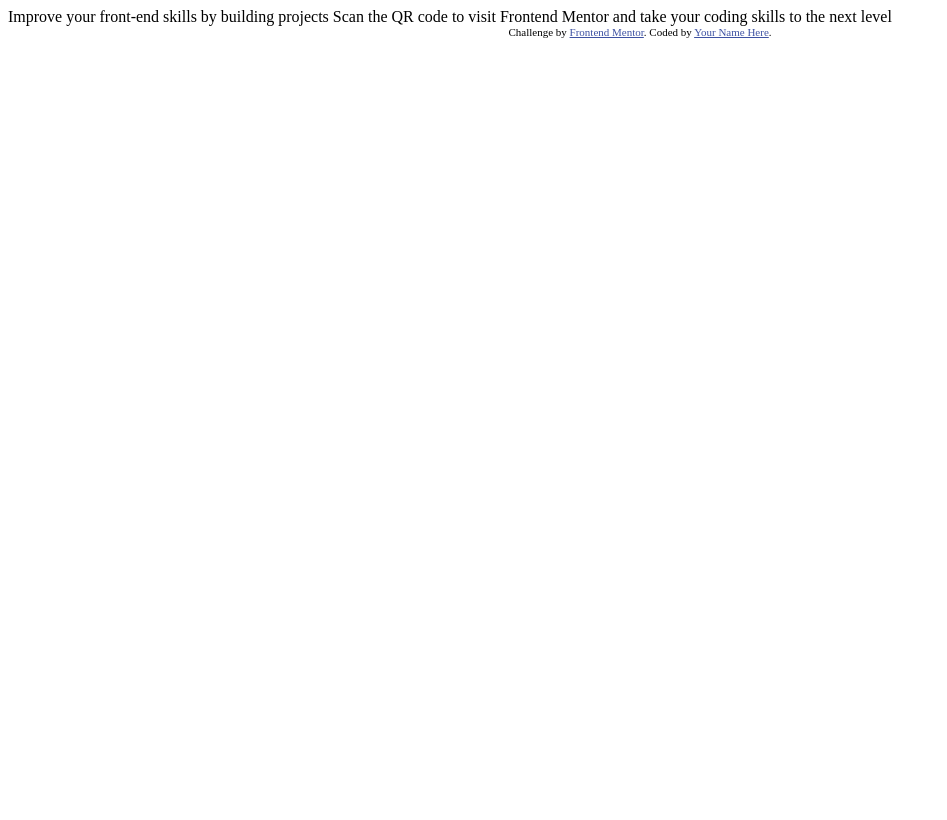
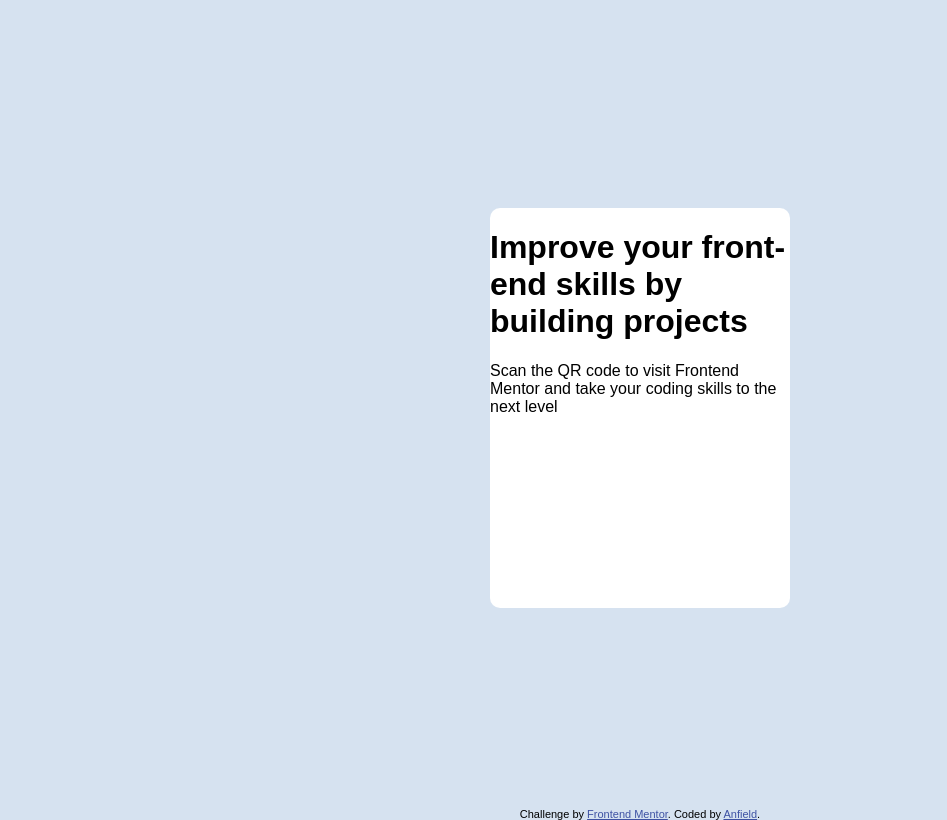
Before and after one commit to Anfield-Lam/front-end-mentor-qr-code-website, a plain HTML site: page index.html in a window 1280 px wide. Shown: the whole page, without its empty margins (0-947 px from the left). Drawn offline with Linux system fonts and the light colour scheme.

Commit message:
background color and center container

```diff
--- a/index.html
+++ b/index.html
@@ -12,17 +12,40 @@
   <style>
     .attribution { font-size: 0.6875rem; text-align: center; }
     .attribution a { color: hsl(228, 45%, 44%); }
+
+    body {
+      background-color: hsl(212, 45%, 89%);
+      font-family: 'Outfit', sans-serif;
+      height: 100vh;
+    }
+
+    .main-container {
+      display: flex;
+      align-items: center;
+      justify-content: center;
+      height: 100%;
+    }
+
+    .container {
+      background-color: white;
+      width: 300px;
+      height: 400px;
+      border-radius: 10px;
+    }
   </style>
 </head>
 <body>
-
-  Improve your front-end skills by building projects
-
-  Scan the QR code to visit Frontend Mentor and take your coding skills to the next level
-
+  <div class="main-container">
+    <div class="container">
+      <div class="text-content">
+        <h1>Improve your front-end skills by building projects</h1>
+        <p>Scan the QR code to visit Frontend Mentor and take your coding skills to the next level</p>
+      </div>
+    </div>
+  </div>
   <footer class="attribution">
     Challenge by <a href="https://www.frontendmentor.io?ref=challenge">Frontend Mentor</a>.
-    Coded by <a href="#">Your Name Here</a>.
+    Coded by <a href="#">Anfield</a>.
   </footer>
 </body>
 </html>
```
